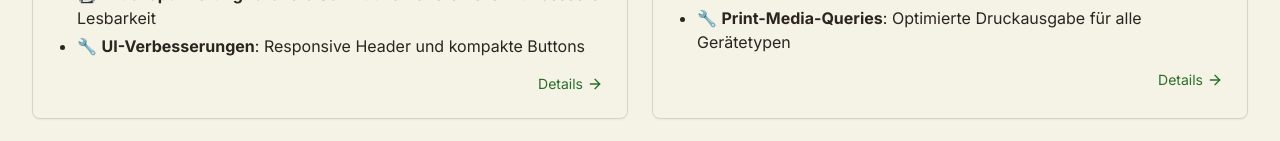
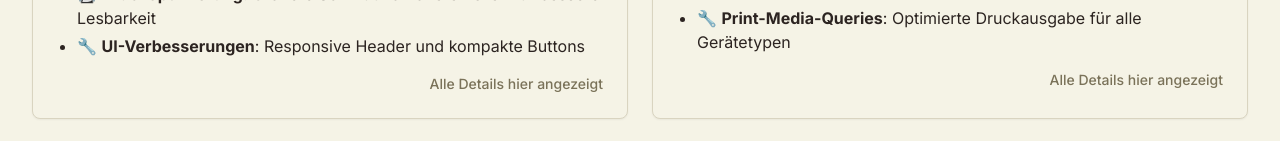
Before and after one commit to Muggy663/rwk-ksv-einbeck, a Next.js app: page /updates in a window 1280 px wide. Shown: the part 398-539 px from the top of the page. Built offline with nearby package versions, Linux system fonts and the light colour scheme; no server answers.

Commit message:
Fix: 404-Fehler bei Bugfix-Version Details behoben

```diff
--- a/src/app/updates/page.tsx
+++ b/src/app/updates/page.tsx
@@ -42,9 +42,9 @@ export default function UpdatesPage() {
               <li>🔧 <strong>UI-Verbesserungen</strong>: Responsive Header und kompakte Buttons</li>
             </ul>
             <div className="mt-4 flex justify-end">
-              <Link href="/updates/v0.9.8.2" className="text-primary hover:text-primary/80 text-sm flex items-center">
-                Details <ArrowRight className="ml-1 h-4 w-4" />
-              </Link>
+              <span className="text-muted-foreground text-sm">
+                Alle Details hier angezeigt
+              </span>
             </div>
           </CardContent>
         </Card>
@@ -65,9 +65,9 @@ export default function UpdatesPage() {
               <li>🔧 <strong>Print-Media-Queries</strong>: Optimierte Druckausgabe für alle Gerätetypen</li>
             </ul>
             <div className="mt-4 flex justify-end">
-              <Link href="/updates/v0.9.8.1" className="text-primary hover:text-primary/80 text-sm flex items-center">
-                Details <ArrowRight className="ml-1 h-4 w-4" />
-              </Link>
+              <span className="text-muted-foreground text-sm">
+                Alle Details hier angezeigt
+              </span>
             </div>
           </CardContent>
         </Card>
```
